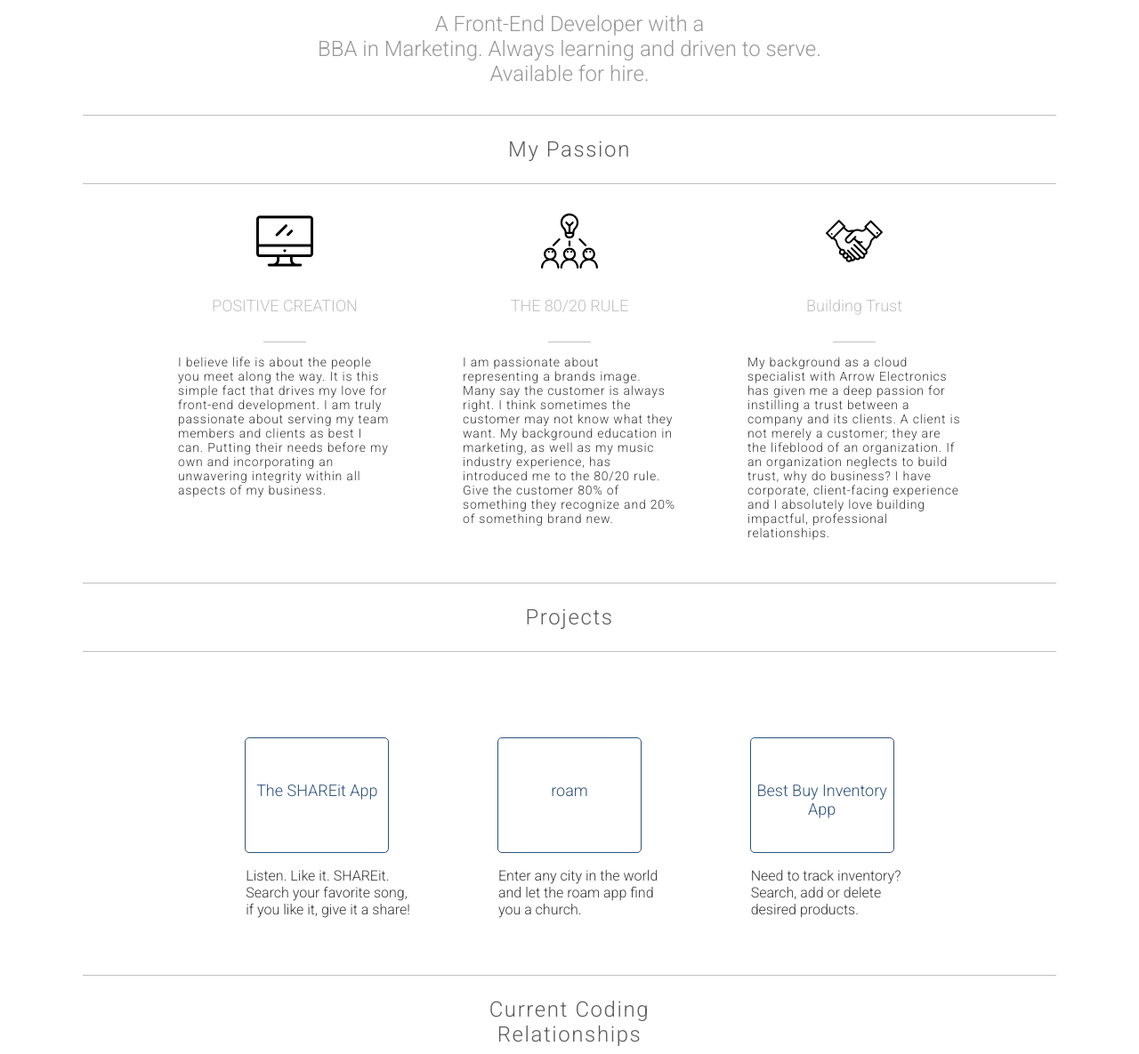
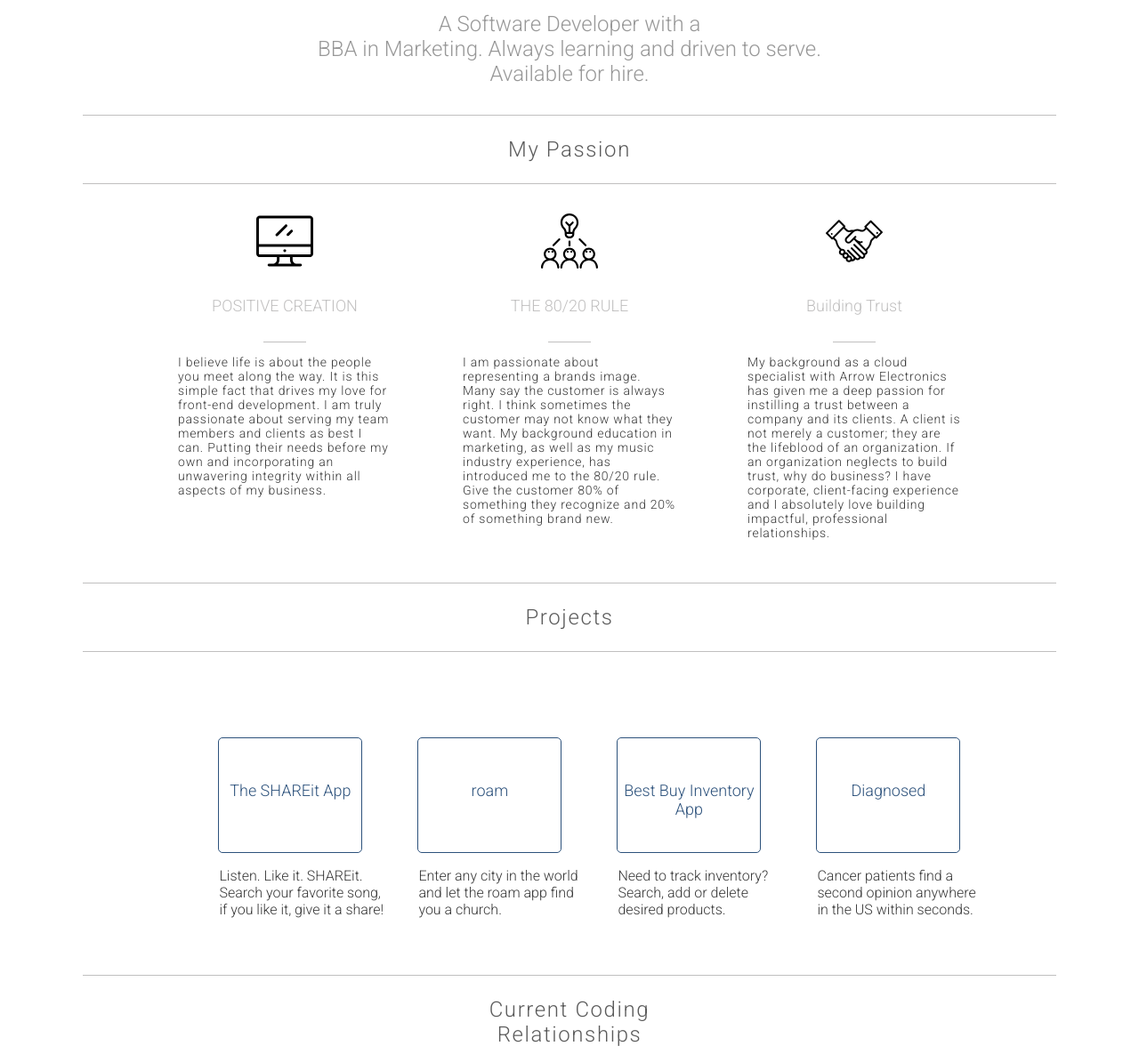
Before and after one commit to SPellegrene/SammyPelly, a website: page index.html in a window 1280 px wide. Shown: the part 475-1660 px from the top of the page at 89% size. Drawn offline with nearby package versions, Linux system fonts and the light colour scheme.

Commit message:
diagnosed

```diff
--- a/index.html
+++ b/index.html
@@ -22,7 +22,7 @@
   <div class="first-section">
     <img class="sam-pic" src="assets/Images/sam-site.jpg"/>
     <h2 class="Sam-Pellegrene">Hey, I'm Sam<br>Pellegrene.</h2>
-    <h4 class="personal-description">A Front-End Developer with a<br>BBA in Marketing. Always learning and driven to serve.<br> Available for hire.</h4>
+    <h4 class="personal-description">A Software Developer with a<br>BBA in Marketing. Always learning and driven to serve.<br> Available for hire.</h4>
   </div>
   <div class="section-divider">
     <h3 class="section-divider-words">My Passion</h3>
@@ -98,6 +98,14 @@
           </a>
         </div>
         <p class="project-description">Need to track inventory? Search, add or delete desired products.</p>
+      </div>
+      <div class="individual-project">
+        <div class="content-border">
+          <a href="https://github.com/SPellegrene/CancerTrialApp">
+          <h5 class="project-title">Diagnosed</h5>
+          </a>
+        </div>
+        <p class="project-description">Cancer patients find a second opinion anywhere in the US within seconds.</p>
       </div>
     </div>
 
```
